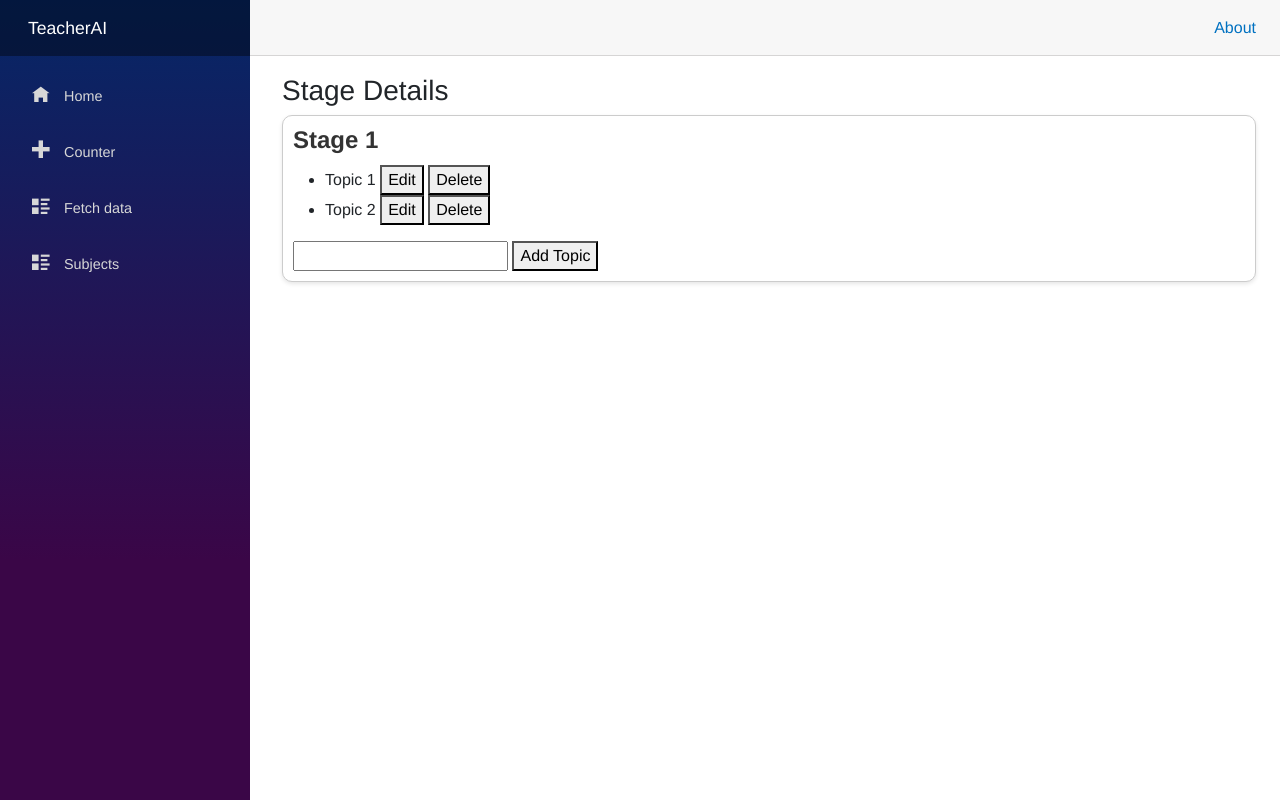
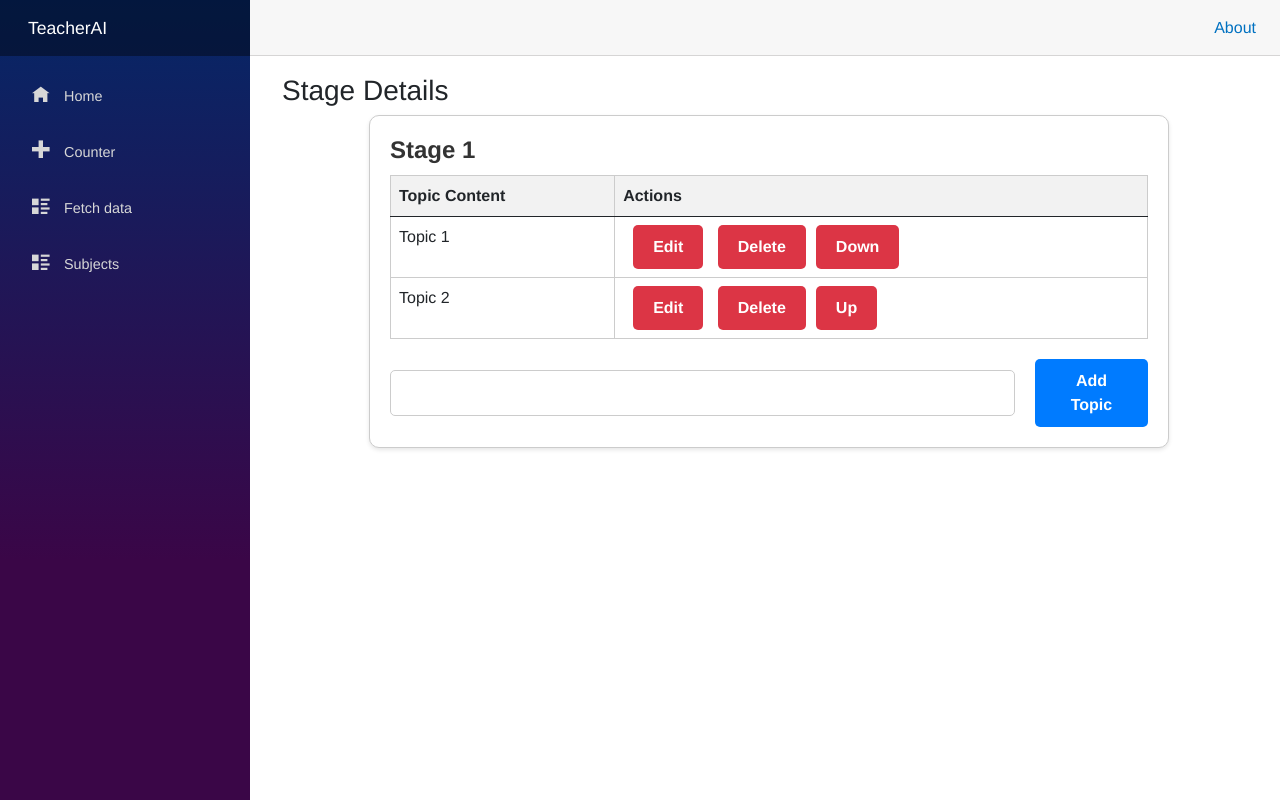
Before and after one commit to Justuxs/TeacherAI, an ASP.NET Core app: page /stagedetails/1 in a window 1280 px wide. Run offline with ASP.NET Core 8, Linux system fonts and the light colour scheme; style sheets or scripts are compiled from the project's sources.

Commit message:
Creation base finish

```diff
--- a/TeacherAI/Pages/Creation/StageDetails.razor
+++ b/TeacherAI/Pages/Creation/StageDetails.razor
@@ -1,7 +1,6 @@
 @page "/stagedetails/{id}"
 @using TeacherAI.Data;
 @using TeacherAI.Service;
-
 @inject SubjectService SubjectService
 
 <h3>Stage Details</h3>
@@ -10,21 +9,42 @@
 {
     <div class="box-details">
         <h4>@stage.Name</h4>
-        <ul>
-            @foreach (var topic in stage.Topics)
-            {
-                <li>
-                    @topic.Content
-                    <button @onclick="() => EditTopic(topic)">Edit</button>
-                    <button @onclick="() => DeleteTopic(topic)">Delete</button>
-                </li>
-            }
-        </ul>
+
+        <table class="table">
+            <thead>
+                <tr>
+                    <th>Topic Content</th>
+                    <th>Actions</th>
+                </tr>
+            </thead>
+            <tbody>
+                @foreach (var topic in stage.Topics)
+                {
+                    var index = stage.Topics.IndexOf(topic);
+                    <tr>
+                        <td>@topic.Content</td>
+                        <td>
+                            <button @onclick="() => OpenEditModal(topic)">Edit</button>
+                            <button @onclick="() => DeleteTopic(topic)">Delete</button>
+                            @if (index != 0)
+                            {
+                                <button @onclick="() => MoveTopicUp(topic)">Up</button>
+                            }
+                            @if (index != stage.Topics.Count - 1)
+                            {
+                                <button @onclick="() => MoveTopicDown(topic)">Down</button>
+                            }
+                        </td>
+                    </tr>
+                }
+            </tbody>
+        </table>
 
         <form @onsubmit="AddTopic">
             <input type="text" @bind="newTopicContent" />
             <button type="submit">Add Topic</button>
         </form>
+
     </div>
 }
 else
@@ -38,12 +58,15 @@ else
 
     private Stage stage;
     private string newTopicContent;
+    private Topic editedTopic;
+    private string editedTopicContent;
+    private bool isEditModalOpen = false;
 
+    // Assuming you have a method to get stage details by ID
     protected override void OnParametersSet()
     {
         if (!string.IsNullOrEmpty(id) && int.TryParse(id, out int stageId))
         {
-            // Assuming you have a method to get stage details by ID
             stage = GetStageDetailsById(stageId);
         }
         else
@@ -58,10 +81,22 @@ else
         return allStages[0].Stages[0];
     }
 
-    private void EditTopic(Topic topic)
+    private void OpenEditModal(Topic topic)
     {
-        // Implement edit functionality
-        // You can open a modal or navigate to an edit page
+        editedTopic = topic;
+        editedTopicContent = topic.Content;
+        isEditModalOpen = true;
+    }
+
+    private async Task SaveEditedTopic()
+    {
+        editedTopic.Content = editedTopicContent;
+        isEditModalOpen = false;
+    }
+
+    private void CloseEditModal()
+    {
+        isEditModalOpen = false;
     }
 
     private void DeleteTopic(Topic topic)
@@ -74,12 +109,50 @@ else
     {
         if (!string.IsNullOrEmpty(newTopicContent))
         {
-            // Create a new Topic object and add it to the stage's Topics
             var newTopic = new Topic { Content = newTopicContent };
             stage.Topics.Add(newTopic);
 
-            // Clear the input field
             newTopicContent = string.Empty;
         }
     }
+
+    private void MoveTopicUp(Topic topic)
+    {
+        var index = stage.Topics.IndexOf(topic);
+        if (index > 0)
+        {
+            var temp = stage.Topics[index];
+            stage.Topics.RemoveAt(index);
+            stage.Topics.Insert(index - 1, temp);
+        }
+    }
+
+    private void MoveTopicDown(Topic topic)
+    {
+        var index = stage.Topics.IndexOf(topic);
+        if (index < stage.Topics.Count - 1)
+        {
+            var temp = stage.Topics[index];
+            stage.Topics.RemoveAt(index);
+            stage.Topics.Insert(index + 1, temp);
+        }
+    }
 }
+
+<style>
+    .table {
+        width: 100%;
+        border-collapse: collapse;
+    }
+
+        .table th,
+        .table td {
+            border: 1px solid #ccc;
+            padding: 8px;
+            text-align: left;
+        }
+
+        .table th {
+            background-color: #f2f2f2;
+        }
+</style>
--- a/TeacherAI/wwwroot/css/site.css
+++ b/TeacherAI/wwwroot/css/site.css
@@ -162,3 +162,100 @@ a {
     display: flex;
     justify-content: center;
 }
+
+
+/* box-details UI */
+
+.box-details {
+    max-width: 800px;
+    margin: 0 auto;
+    padding: 20px;
+    background-color: #fff;
+    border: 1px solid #ccc;
+    border-radius: 10px;
+    box-shadow: 0 2px 4px rgba(0, 0, 0, 0.1);
+}
+
+    .box-details h4 {
+        font-size: 24px;
+        font-weight: bold;
+        color: #333;
+        margin-bottom: 10px;
+    }
+
+    .box-details form {
+        margin-top: 20px;
+    }
+
+    .box-details input[type="text"] {
+        padding: 10px;
+        font-size: 16px;
+        width: calc(100% - 100px);
+        border: 1px solid #ccc;
+        border-radius: 5px;
+        margin-right: 10px;
+    }
+
+    .box-details .button-container {
+        display: flex;
+        align-items: center;
+        margin-top: 10px;
+    }
+
+    .box-details button[type="submit"],
+    .box-details button {
+        padding: 10px 20px;
+        font-size: 16px;
+        font-weight: bold;
+        text-decoration: none;
+        color: #fff;
+        border: none;
+        border-radius: 5px;
+        cursor: pointer;
+        transition: background-color 0.3s;
+    }
+
+        .box-details button[type="submit"] {
+            background-color: #007bff;
+        }
+
+    .box-details button {
+        background-color: #dc3545;
+        margin-left: 10px;
+    }
+
+        .box-details button:hover {
+            background-color: #bb2d3b;
+        }
+
+
+.topic-table {
+    width: 100%;
+    border-collapse: collapse;
+    margin-top: 10px;
+}
+
+    .topic-table th, .topic-table td {
+        border: 1px solid #ccc;
+        padding: 8px;
+        text-align: left;
+    }
+
+    .topic-table th {
+        background-color: #f5f5f5;
+    }
+
+.box-details form {
+    margin-top: 20px;
+    display: flex;
+    align-items: center;
+}
+
+.box-details input[type="text"] {
+    padding: 10px;
+    font-size: 16px;
+    border: 1px solid #ccc;
+    border-radius: 5px;
+    margin-right: 10px;
+    flex-grow: 1;
+}
--- /dev/null
+++ b/package.json
@@ -0,0 +1,5 @@
+{
+  "dependencies": {
+    "react-beautiful-dnd": "^13.1.1"
+  }
+}
```
Also changed, not shown: package-lock.json (added).
